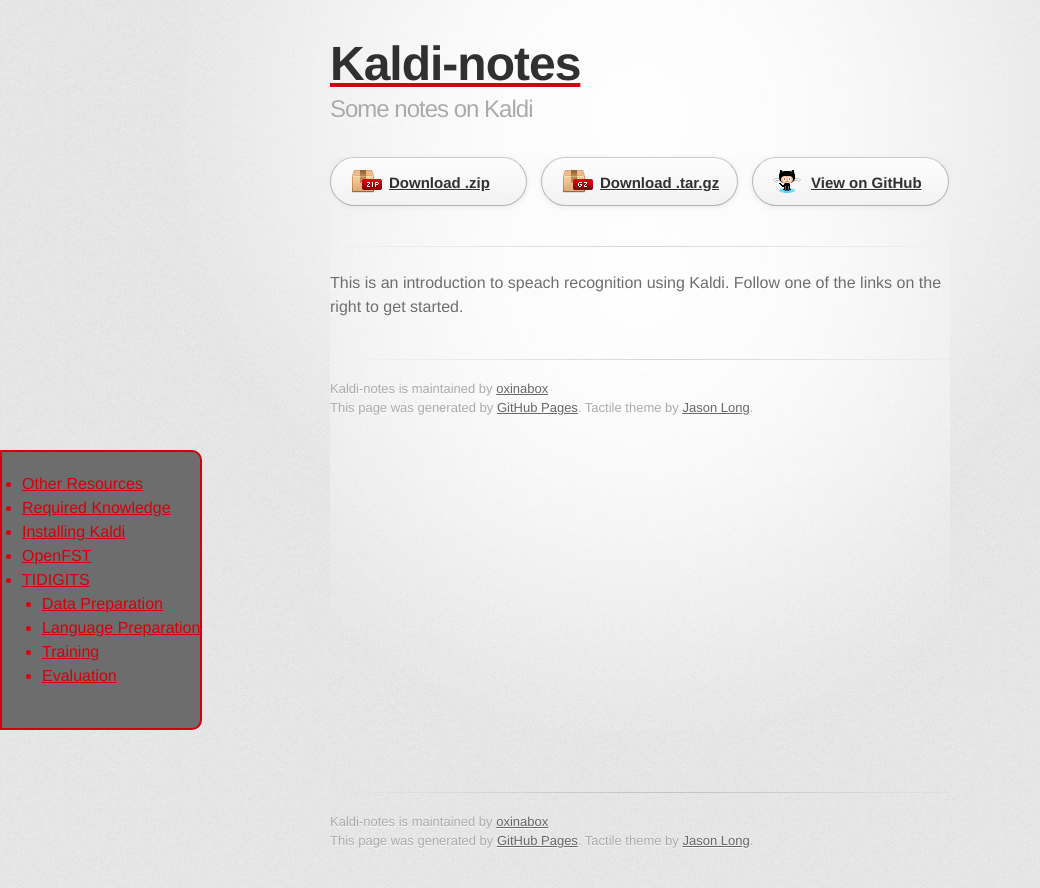
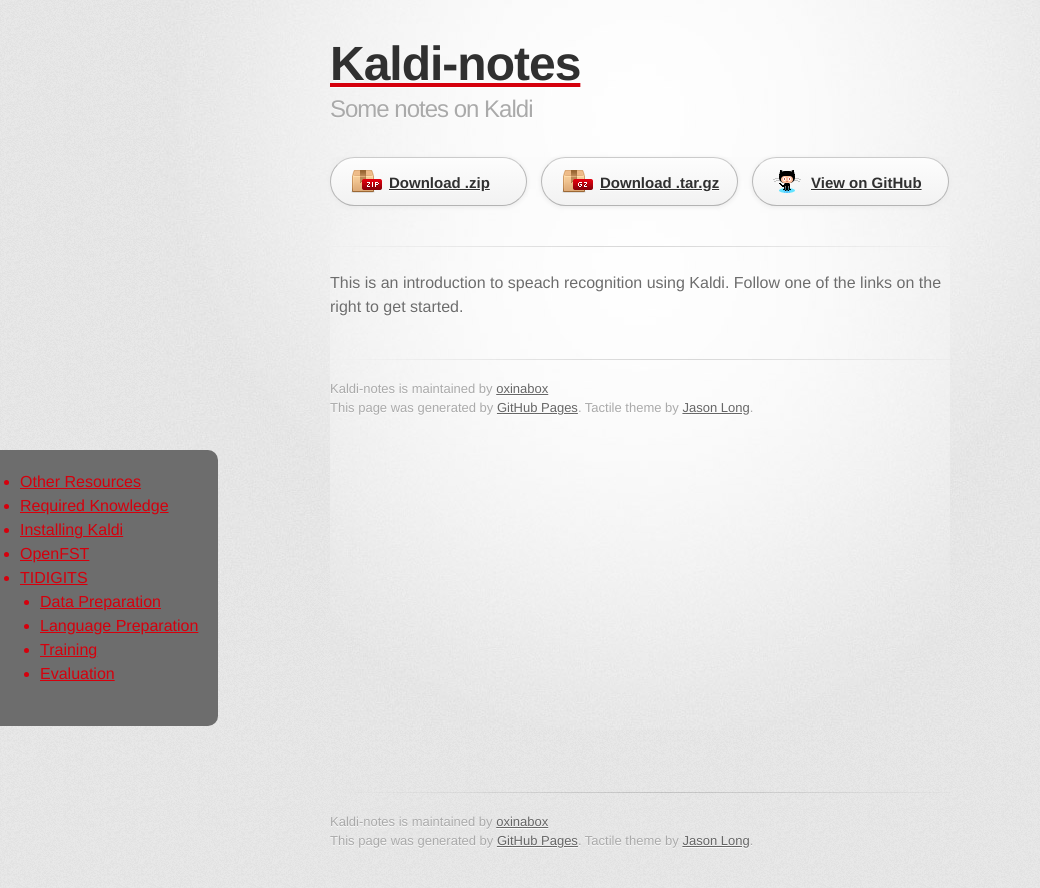
Before and after one commit to oxinabox/Kaldi-Notes, a Jekyll site: the page built from index.html, in a window 1280 px wide. Shown: the top 888 px of the page, without its empty margins (0-1040 px from the left). Built offline with Jekyll 4.4.1, drawn with Linux system fonts in a browser that asks for light colours; some web fonts are replaced; Markdown is read by kramdown in place of the engine named in the settings.

Commit message:
=quick submission.

```diff
--- a/stylesheets/stylesheet.css
+++ b/stylesheets/stylesheet.css
@@ -113,8 +113,9 @@
   color: #D5000D;
   padding-top: 20px;
   padding-bottom: 20px;
+  padding-right: 20px;
   text-shadow: none;
-  border: 2px solid;
+  border-width: 1px 1px 1px 0px;
   border-top-right-radius: 10px;
   border-bottom-right-radius: 10px;
 
```
